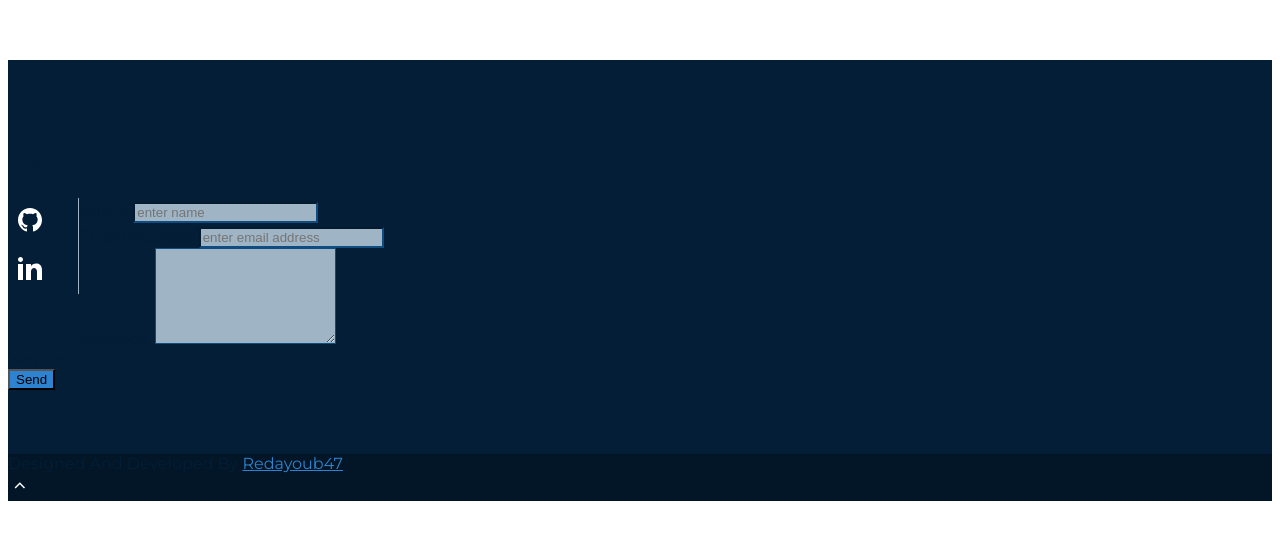
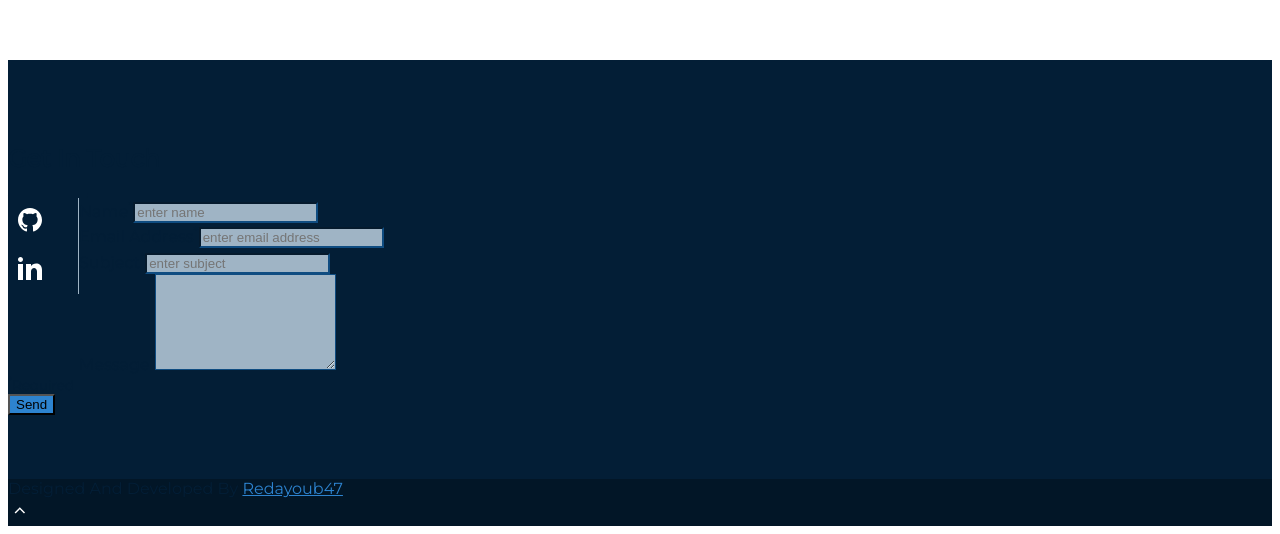
Before and after one commit to redbayoub/portfolio-v1, a Vue app: page /en/ in a window 1280 px wide. Shown: the part 5247-5781 px from the top of the page. Before the commit the page ends 5756 px from the top, so only its background shows below. Built offline with nearby package versions, Linux system fonts and the light colour scheme.

Commit message:
fixed contact form

```diff
--- a/src/components/Contact.vue
+++ b/src/components/Contact.vue
@@ -30,18 +30,12 @@
         </div>
 
         <div class="col-12 mx-auto col-md-6">
-          <form name="contact" netlify-honeypot="bot-field" data-netlify="true">
-            <p class="hidden" style="display:none;">
-              <label class="text-light">
-                Don’t fill this out if you're human:
-                <input name="bot-field" />
-              </label>
-            </p>
+          <form action="https://send.pageclip.co/CbfoEu8THHLB8ZdDohlyxjPfGLuSMf5b/contact-form" class="pageclip-form" method="post">
             <div class="form-group">
               <label for="name">
                 <span class="text-white">{{$t('contact.form.name')}}</span>
 
-                <sup style class="text-danger">*</sup>
+                <sup style class="text-danger mx-1">*</sup>
               </label>
               <input
                 type="text"
@@ -49,7 +43,7 @@
                 class="form-control custom-form-input"
                 id="name"
                 autocomplete="off"
-                aria-describedby="emailHelp"
+                minlength="3"
                 :placeholder="$t('contact.form.enter')+' '+$t('contact.form.name')"
                 required
               />
@@ -57,26 +51,39 @@
             <div class="form-group">
               <label for="email">
                 <span class="text-white">{{$t('contact.form.email')}}</span>
-                <sup style class="text-danger">*</sup>
+                <sup style class="text-danger mx-1">*</sup>
               </label>
               <input
                 type="email"
                 name="email"
                 class="form-control custom-form-input"
                 id="email"
-                aria-describedby="emailHelp"
                 :placeholder="$t('contact.form.enter')+' '+$t('contact.form.email')"
+                required
+              />
+            </div><div class="form-group">
+              <label for="subject">
+                <span class="text-white">{{$t('contact.form.subject')}}</span>
+                <sup style class="text-danger mx-1">*</sup>
+              </label>
+              <input
+                type="text"
+                name="subject"
+                class="form-control custom-form-input"
+                id="subject"
+                :placeholder="$t('contact.form.enter')+' '+$t('contact.form.subject')"
                 required
               />
             </div>
             <div class="form-group">
               <label for="message">
                 <span class="text-white">{{$t('contact.form.message')}}</span>
-                <sup class="text-danger">*</sup>
+                <sup class="text-danger mx-1">*</sup>
               </label>
               <textarea
                 class="form-control custom-form-input"
                 autocomplete="off"
+                minlength="3"
                 id="message"
                 name="message"
                 rows="6"
--- a/src/locales/ar.json
+++ b/src/locales/ar.json
@@ -19,6 +19,7 @@
   "contact": {
     "form": {
       "email": "البريد الإلكتروني",
+      "subject": "الموضوع",
       "enter": "أدخل",
       "message": "الرسالة",
       "name": "الإسم",
--- a/src/locales/en.json
+++ b/src/locales/en.json
@@ -18,6 +18,7 @@
   "contact": {
     "form": {
       "email": "email address",
+      "subject": "subject",
       "enter": "enter",
       "message": "message",
       "name": "name",
```
